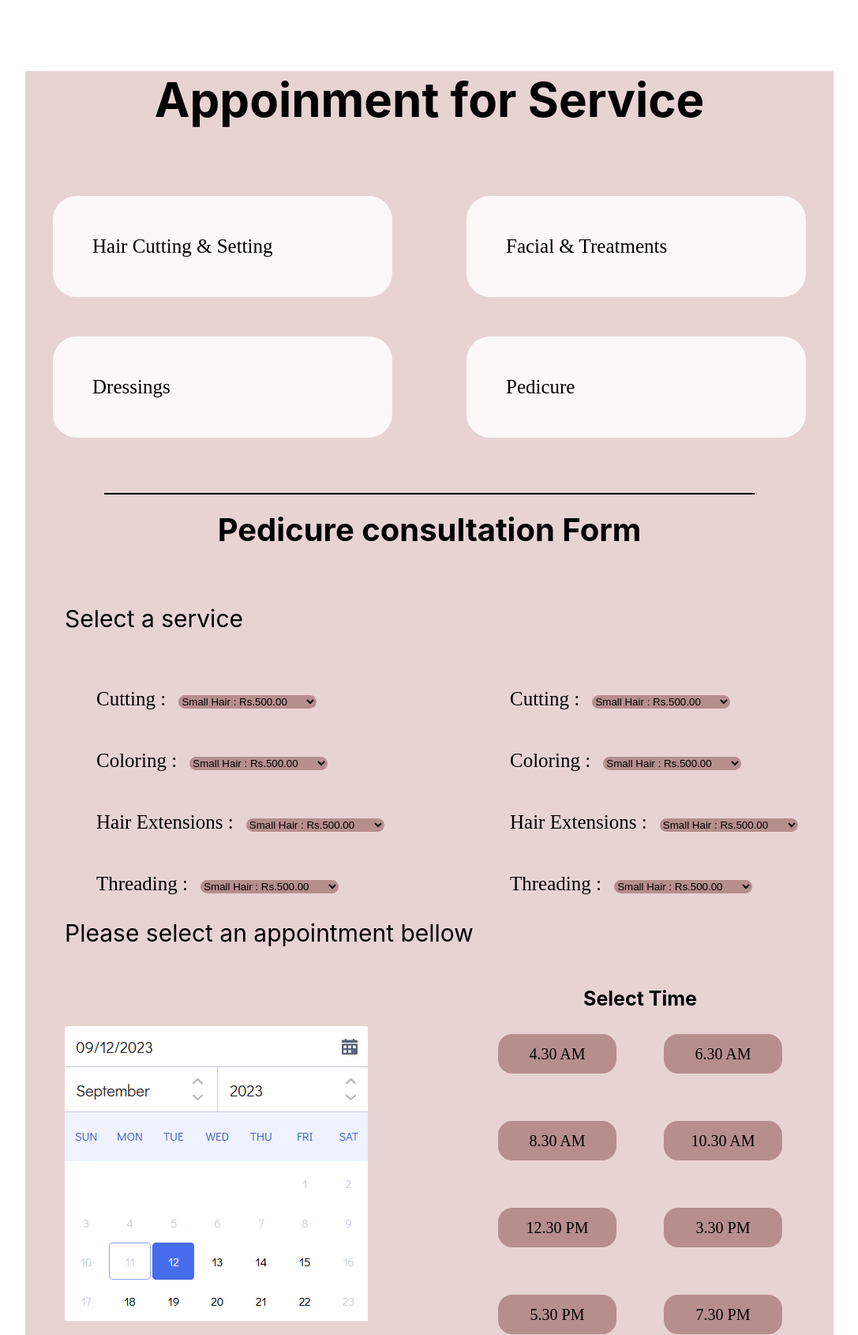
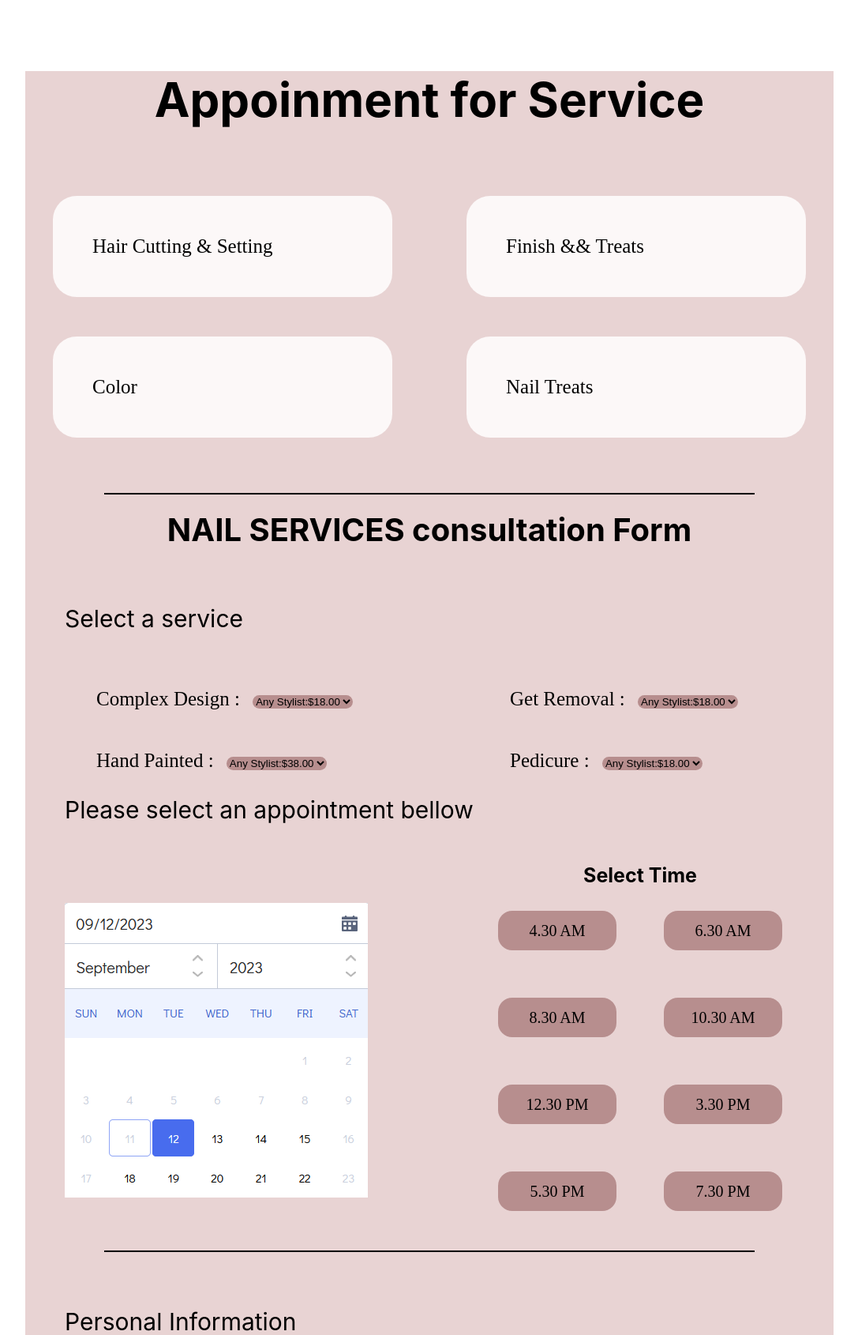
Before and after one commit to muthumalinp/Group-05-Final-Project, a Laravel app: page /bookingPedi in a window 1280 px wide. Shown: the top 1690 px of the page at 79% size, without its empty margins (96-1183 px from the left). Run offline with Laravel 10, Linux system fonts and the light colour scheme; parts of the project's set-up code (start-up, migrations or seed data) failed here and were passed over.

Commit message:
Nail Treats boking form changed SERVICE and service CATEGORY

```diff
--- a/resources/views/project/public/includ/bookingPedi.blade.php
+++ b/resources/views/project/public/includ/bookingPedi.blade.php
@@ -16,13 +16,13 @@
                 <div class="HeadLink_Left">
                     <ul>
                         <li><a href="{{url('booking')}}">Hair Cutting & Setting</a></li>
-                        <li><a href="{{url('bookingDres')}}">Dressings</a></li>
+                        <li><a href="{{url('bookingDres')}}">Color</a></li>
                     </ul>
                 </div>
                 <div class="HeadLink_Right">
                     <ul>
-                        <li><a href="{{url('bookingFaci')}}">Facial & Treatments</a></li>
-                        <li><a href="{{url('bookingPedi')}}">Pedicure</a></li>
+                        <li><a href="{{url('bookingFaci')}}">Finish && Treats</a></li>
+                        <li><a href="{{url('bookingPedi')}}">Nail Treats</a></li>
                     </ul>
                 </div>
             </div>
@@ -38,7 +38,7 @@
         <div class="topTail2 clearfix">
 
             <div class="topTail_Head">
-                <h1>Pedicure consultation Form</h1>
+                <h1>NAIL SERVICES consultation Form</h1>
             </div>
 
             <form>
@@ -51,82 +51,52 @@
                     <div class="middle_left1">
                         <ul>
                             <li>
-                                <label for="col">Cutting : </label>
+                            <label for="col">Complex Design : </label>
                                     <select name="cut" id="cut">
-                                        <option value="small"><a href="#">Small Hair : Rs.500.00</a></option>
-                                        <option value="medium"><a href="#">Medium Hair : Rs.1000.00</a></option>
-                                        <option value="large"><a href="#">Hair : Rs.1500.00</a></option>
+                                        <option value="Any1"><a href="#">Any Stylist:$18.00</a></option>
+                                        <option value="muthu"><a href="#">Muthu:$20.00</a></option>
+                                        <option value="malki"><a href="#">Malki:$30.00</a></option>
+                                        <option value="harini"><a href="#">Harini:$40.00</a></option>
+                                        <option value="dil"><a href="#">Dilshani:$50.00</a></option>
                                     </select>
                             </li>
 
                             <li>
-                                <label for="col">Coloring : </label>
-                                <select name="col" id="col">
-                                    <option value="small"><a href="#">Small Hair : Rs.500.00</a></option>
-                                    <option value="medium"><a href="#">Medium Hair : Rs.1000.00</a></option>
-                                    <option value="large"><a href="#">Hair : Rs.1500.00</a></option>
-                                </select>
+                            <label for="col">Hand Painted : </label>
+                                    <select name="cut" id="cut">
+                                        <option value="Any1"><a href="#">Any Stylist:$38.00</a></option>
+                                        <option value="muthu"><a href="#">Muthu:$20.00</a></option>
+                                        <option value="malki"><a href="#">Malki:$40.00</a></option>
+                                        <option value="harini"><a href="#">Harini:$45.00</a></option>
+                                        <option value="dil"><a href="#">Dilshani:$50.00</a></option>
+                                    </select>
                             </li>
-
-                            <li>
-                                <label for="col">Hair Extensions : </label>
-                                <select name="col" id="col">
-                                    <option value="small"><a href="#">Small Hair : Rs.500.00</a></option>
-                                    <option value="medium"><a href="#">Medium Hair : Rs.1000.00</a></option>
-                                    <option value="large"><a href="#">Hair : Rs.1500.00</a></option>
-                                </select>
-                            </li>
-
-                            <li>
-                                <label for="col">Threading : </label>
-                                <select name="col" id="col">
-                                    <option value="small"><a href="#">Small Hair : Rs.500.00</a></option>
-                                    <option value="medium"><a href="#">Medium Hair : Rs.1000.00</a></option>
-                                    <option value="large"><a href="#">Hair : Rs.1500.00</a></option>
-                                </select>
-                            </li>
-
                         </ul>
                     </div><!--muddle-left2-->
 
                     <div class="middle_right1">
                         <ul>
                             <li>
-                                <label for="col">Cutting : </label>
+                            <label for="col">Get Removal : </label>
                                     <select name="cut" id="cut">
-                                        <option value="small"><a href="#">Small Hair : Rs.500.00</a></option>
-                                        <option value="medium"><a href="#">Medium Hair : Rs.1000.00</a></option>
-                                        <option value="large"><a href="#">Hair : Rs.1500.00</a></option>
+                                        <option value="Any1"><a href="#">Any Stylist:$18.00</a></option>
+                                        <option value="muthu"><a href="#">Muthu:$20.00</a></option>
+                                        <option value="malki"><a href="#">Malki:$30.00</a></option>
+                                        <option value="harini"><a href="#">Harini:$40.00</a></option>
+                                        <option value="dil"><a href="#">Dilshani:$50.00</a></option>
                                     </select>
                             </li>
 
                             <li>
-                                    <label for="col">Coloring : </label>
-                                    <select name="col" id="col">
-                                        <option value="small"><a href="#">Small Hair : Rs.500.00</a></option>
-                                        <option value="medium"><a href="#">Medium Hair : Rs.1000.00</a></option>
-                                        <option value="large"><a href="#">Hair : Rs.1500.00</a></option>
+                            <label for="col">Pedicure : </label>
+                                    <select name="cut" id="cut">
+                                        <option value="Any1"><a href="#">Any Stylist:$18.00</a></option>
+                                        <option value="muthu"><a href="#">Muthu:$20.00</a></option>
+                                        <option value="malki"><a href="#">Malki:$30.00</a></option>
+                                        <option value="harini"><a href="#">Harini:$40.00</a></option>
+                                        <option value="dil"><a href="#">Dilshani:$50.00</a></option>
                                     </select>
                             </li>
-
-                            <li>
-                                <label for="col">Hair Extensions : </label>
-                                <select name="col" id="col">
-                                    <option value="small"><a href="#">Small Hair : Rs.500.00</a></option>
-                                    <option value="medium"><a href="#">Medium Hair : Rs.1000.00</a></option>
-                                    <option value="large"><a href="#">Hair : Rs.1500.00</a></option>
-                                </select>
-                            </li>
-
-                            <li>
-                                <label for="col">Threading : </label>
-                                <select name="col" id="col">
-                                    <option value="small"><a href="#">Small Hair : Rs.500.00</a></option>
-                                    <option value="medium"><a href="#">Medium Hair : Rs.1000.00</a></option>
-                                    <option value="large"><a href="#">Hair : Rs.1500.00</a></option>
-                                </select>
-                            </li>
-
                         </ul>
 
                     </div><!--middle_right1-->
```
